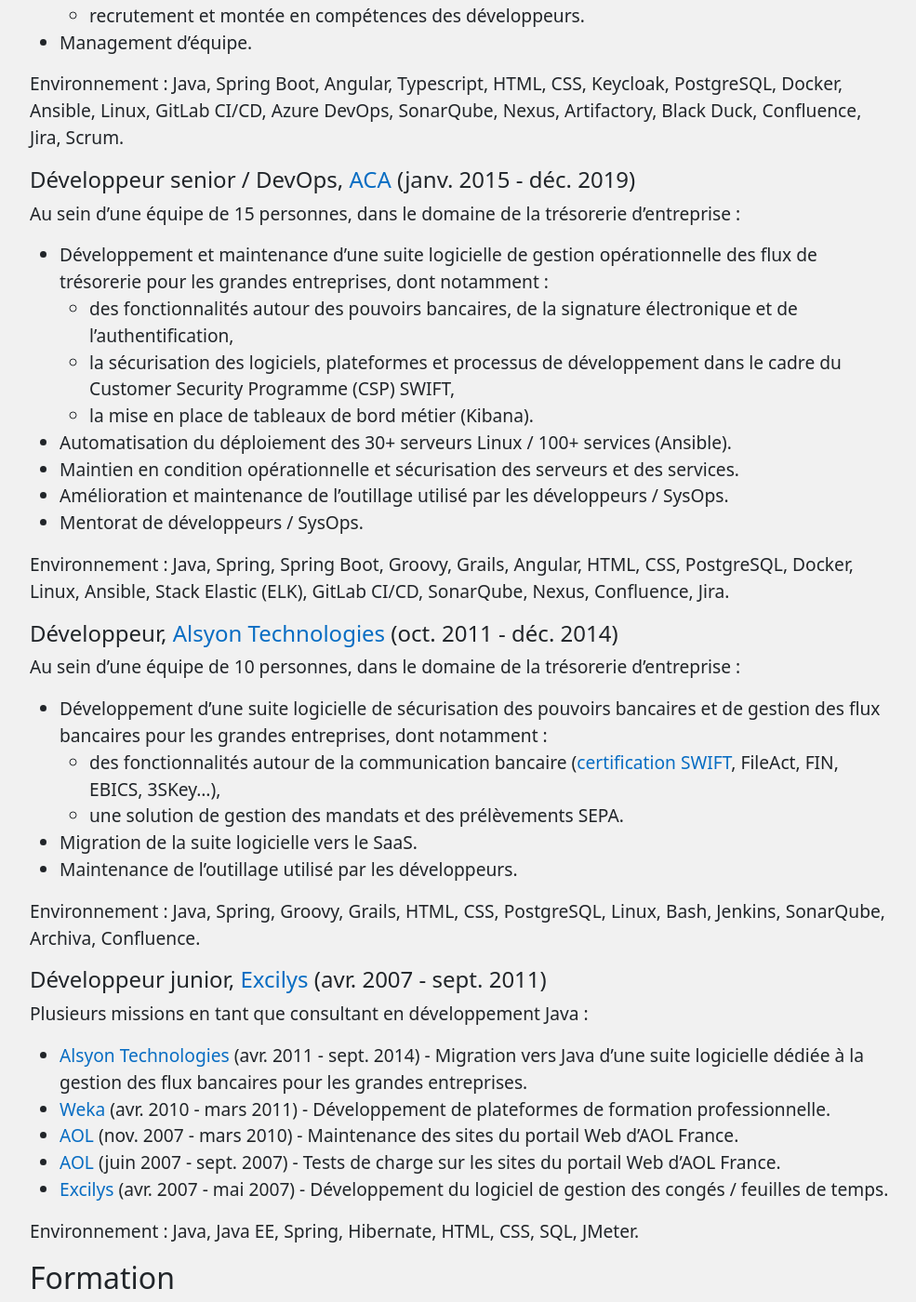
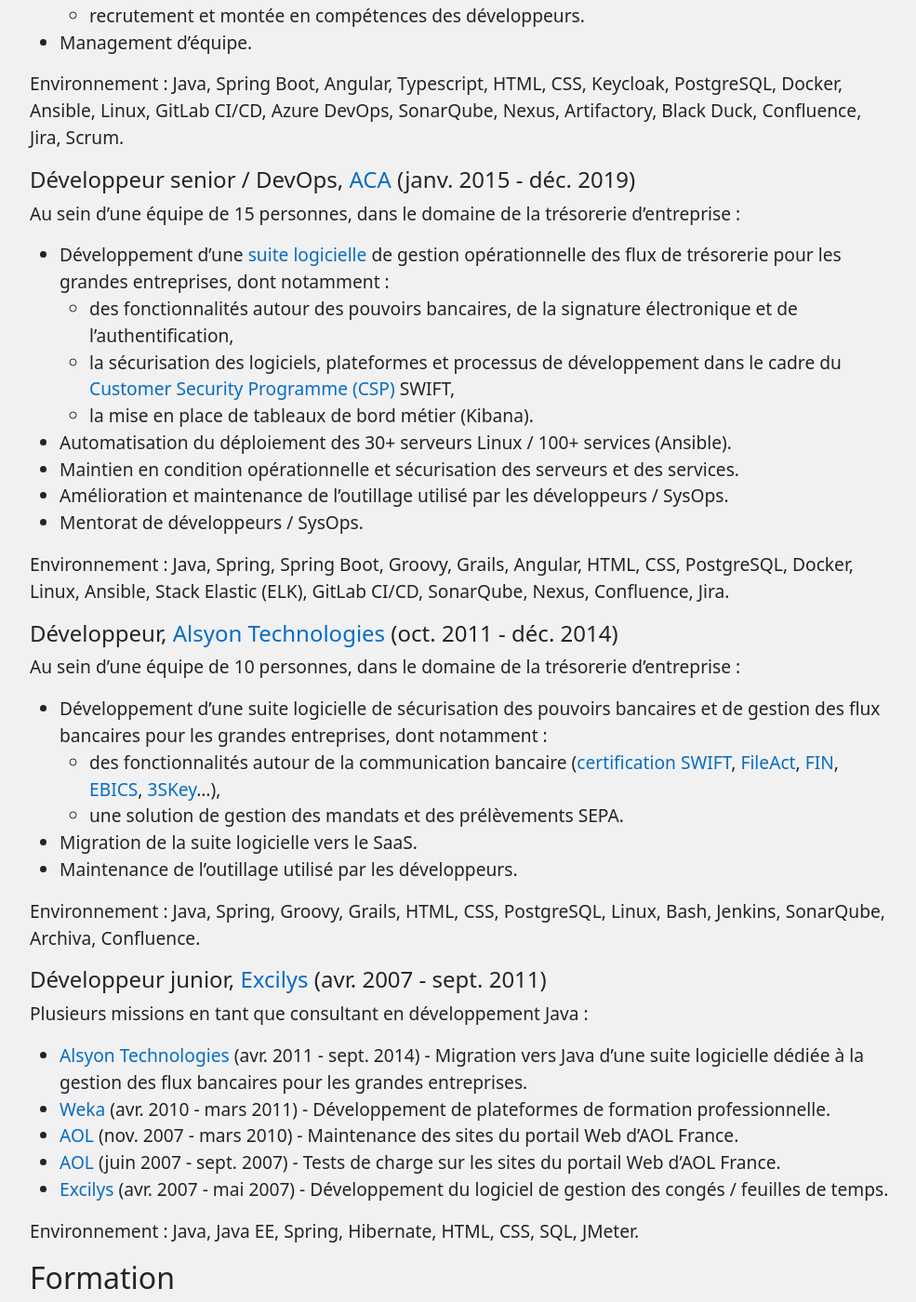
Before and after one commit to marcwrobel/marcwrobel.github.io, a Jekyll site: the page built from a-propos.md, in a window 1280 px wide and 1400 px high, scrolled down 634 px. Shown: the whole window at 93% size, without its empty margins (145-1130 px from the left). Built offline with Jekyll 4.4.1, drawn with Linux system fonts in a browser that asks for light colours.

Commit message:
Ajout de liens sur la page 'À propos'

```diff
--- a/a-propos.md
+++ b/a-propos.md
@@ -40,12 +40,13 @@
 
 Au sein d’une équipe de 15 personnes, dans le domaine de la trésorerie d’entreprise :
 
-- Développement et maintenance d’une suite logicielle de gestion opérationnelle des flux de
-  trésorerie pour les grandes entreprises, dont notamment :
+- Développement d’une [suite logicielle](https://www.cegid.com/fr/produits/cegid-treasury/) de
+  gestion opérationnelle des flux de trésorerie pour les grandes entreprises, dont notamment :
   - des fonctionnalités autour des pouvoirs bancaires, de la signature électronique et de
     l’authentification,
   - la sécurisation des logiciels, plateformes et processus de développement dans le cadre du
-    Customer Security Programme (CSP) SWIFT,
+    [Customer Security Programme (CSP)](https://www.swift.com/myswift/customer-security-programme-csp)
+    SWIFT,
   - la mise en place de tableaux de bord métier (Kibana).
 - Automatisation du déploiement des 30+ serveurs Linux / 100+ services (Ansible).
 - Maintien en condition opérationnelle et sécurisation des serveurs et des services.
@@ -61,8 +62,12 @@
 
 - Développement d’une suite logicielle de sécurisation des pouvoirs bancaires et de gestion des flux
   bancaires pour les grandes entreprises, dont notamment :
-  - des fonctionnalités autour de la communication bancaire ([certification SWIFT](https://www.swift.com/swift-resource/164791/download),
-    FileAct, FIN, EBICS, 3SKey...),
+  - des fonctionnalités autour de la communication bancaire
+    ([certification SWIFT](https://www.swift.com/about-us/swift-partner-programme/find-partner/swift-compatible-interface-programme),
+    [FileAct](https://www.swift.com/our-solutions/global-financial-messaging/fileact),
+    [FIN](https://www.swift.com/our-solutions/global-financial-messaging/fin),
+    [EBICS](https://fr.wikipedia.org/wiki/Electronic_Banking_Internet_Communication_Standard),
+    [3SKey](https://www.swift.com/our-solutions/corporates/control/order-3skey)…),
   - une solution de gestion des mandats et des prélèvements SEPA.
 - Migration de la suite logicielle vers le SaaS.
 - Maintenance de l’outillage utilisé par les développeurs.
```
